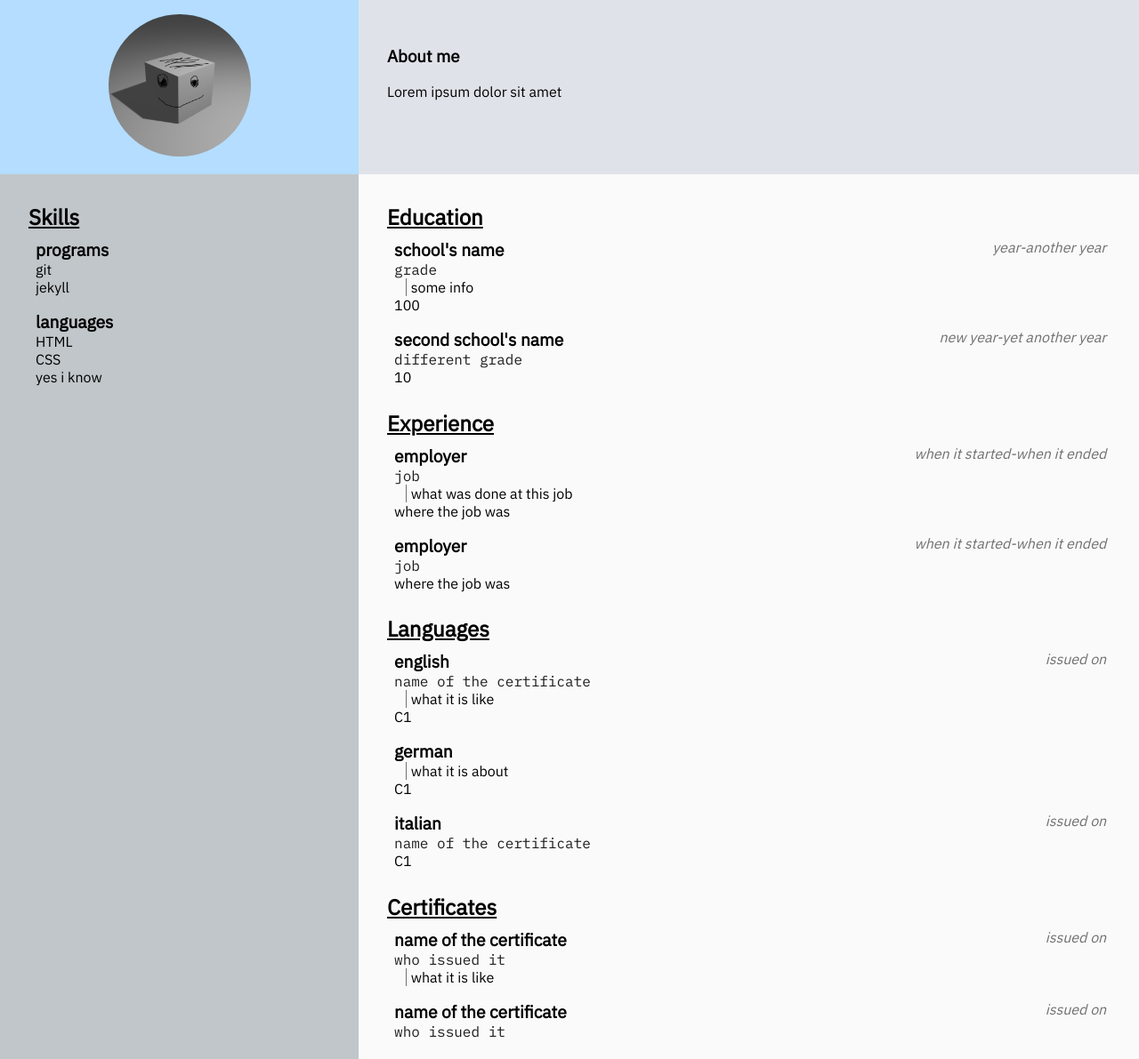
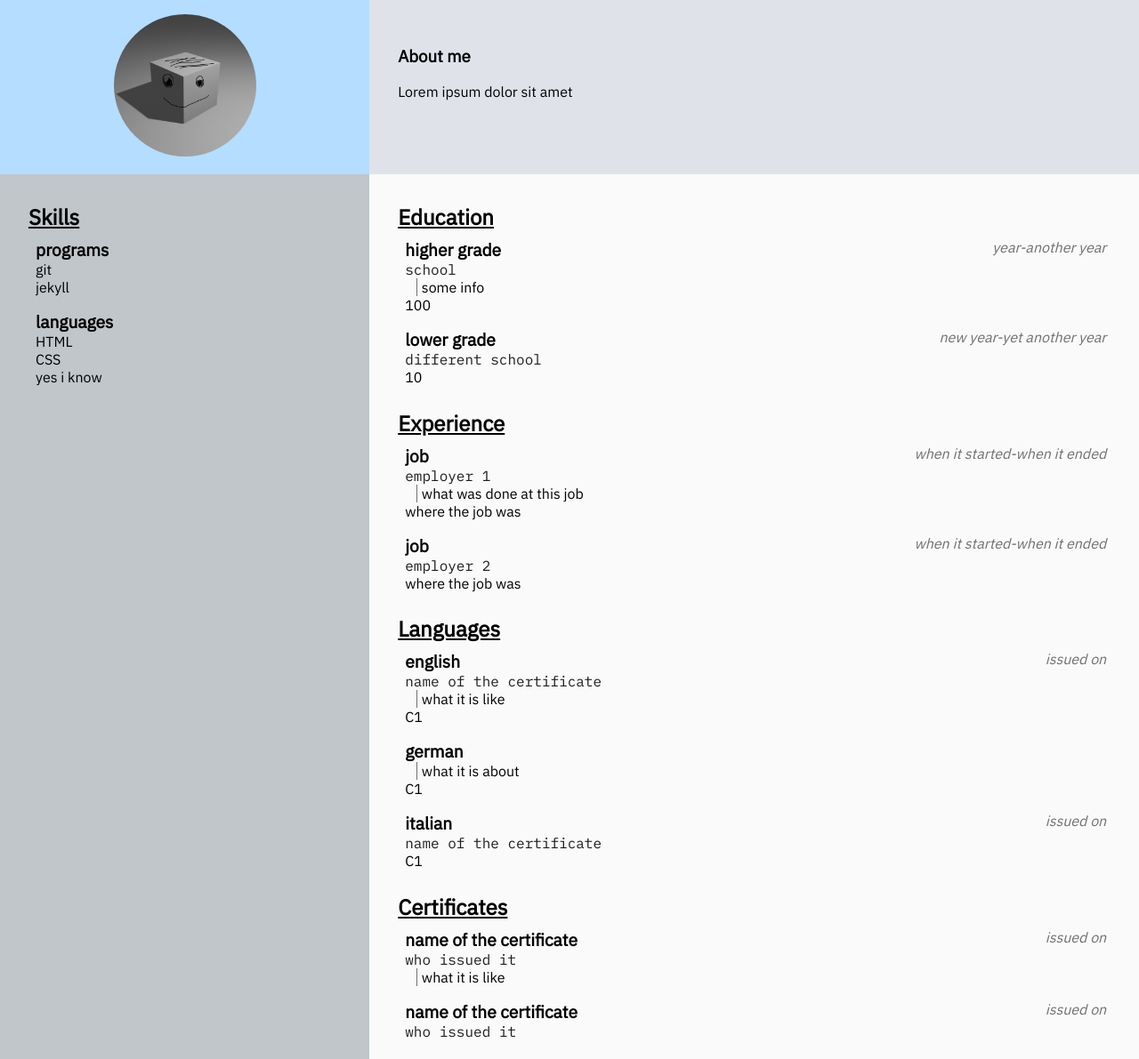
Before and after one commit to ariva00/dynamic-cv, a Jekyll site: the page built from index.md, in a window 1280 px wide. Shown: the whole page at 89% size. Built offline with Jekyll 4.4.1, drawn with Linux system fonts in a browser that asks for light colours.

Commit message:
Fix importance order of experience and education fields

```diff
--- a/_data/education.yml
+++ b/_data/education.yml
@@ -1,12 +1,12 @@
-- name: school's name
-  grade: grade
+- name: higher grade
+  issuer: school
   mark: 100
   date_start: year
   date_end: another year
   description: some info
 
-- name: second school's name
-  grade: different grade
+- name: lower grade
+  issuer: different school
   mark: 10
   date_start: new year
   date_end: yet another year
--- a/_data/experience.yml
+++ b/_data/experience.yml
@@ -1,12 +1,12 @@
-- name: employer
-  role: job
+- name: job
+  employer: employer 1
   location: where the job was
   date_start: when it started
   date_end: when it ended
   description: what was done at this job
 
-- name: employer
-  role: job
+- name: job
+  employer: employer 2
   location: where the job was
   date_start: when it started
   date_end: when it ended
--- a/_layouts/cv.html
+++ b/_layouts/cv.html
@@ -21,7 +21,7 @@
       {% for i in site.data.education %}
         <div class="edu list-item">
           <div class="edu name">{{ i.name }}</div>
-          <div class="edu grade">{{ i.grade }}</div>
+          <div class="edu issuer">{{ i.issuer }}</div>
           {% if i.mark %}
             <div class="edu mark">{{ i.mark }}</div>
           {% endif %}
@@ -38,7 +38,7 @@
       {% for i in site.data.experience %}
         <div class="job list-item">
           <div class="job name">{{ i.name }}</div>
-          <div class="job role">{{ i.role }}</div>
+          <div class="job employer">{{ i.employer }}</div>
           <div class="job location">{{ i.location }}</div>
           <div class="job date">{{ i.date_start }}-{{ i.date_end }}</div>
           {% if i.description %}
--- a/media/styles/grid-layout.css
+++ b/media/styles/grid-layout.css
@@ -80,7 +80,7 @@
 .job.list-item {
     grid-template-areas:
         'name date'
-        'role role'
+        'employer employer'
         'description description'
         'location location'
 }
@@ -93,8 +93,8 @@
     grid-area: location;
 }
 
-.job.role {
-    grid-area: role;
+.job.employer {
+    grid-area: employer;
 }
 
 .job.date {
--- a/media/styles/style.css
+++ b/media/styles/style.css
@@ -46,7 +46,7 @@ body {
     margin-left: 0.8rem;
 }
 
-.edu.grade, .job.role, .lang.certificate, .cert.issuer {
+.edu.issuer, .job.employer, .lang.certificate, .cert.issuer {
     color: #1d1d1d;
     font-family: 'IBM Plex Mono', monospace;
 }
```
